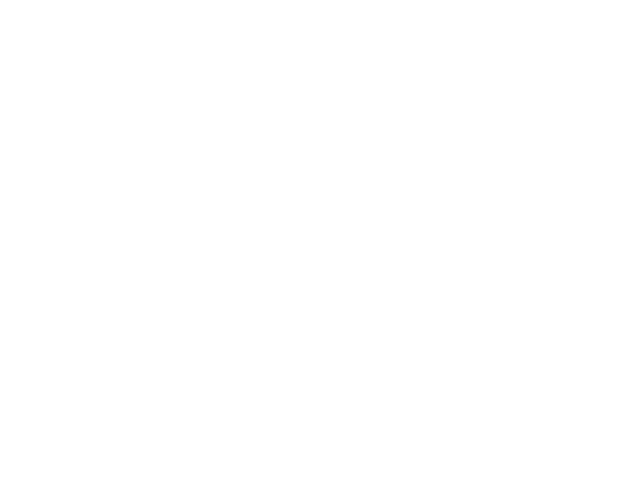
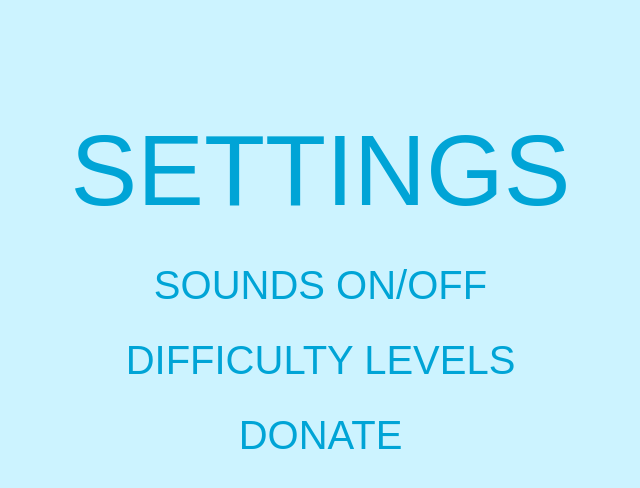
Before and after one commit to alexaraes/day17, a website: page dist/settings.html in a window 1280 px wide. Shown: the whole page, without its empty margins (348-988 px from the left). Drawn offline with Linux system fonts and the light colour scheme.

Commit message:
finished html

```diff
--- a/dist/settings.html
+++ b/dist/settings.html
@@ -2,13 +2,14 @@
 <html>
 <head>
 	<title></title>
+	<link rel="stylesheet" href="styles/style.css">
 </head>
 <body>
 	<section>
-		<div id="settings-title"></div>
-		<div class="settings"></div>
-		<div class="settings"></div>
-		<div class="settings"></div>
+		<div id="settings-title">SETTINGS</div>
+		<div class="settings">SOUNDS ON/OFF</div>
+		<div class="settings">DIFFICULTY LEVELS</div>
+		<div class="settings">DONATE</div>
 	</section>
 
 </body>
--- a/dist/styles/style.css
+++ b/dist/styles/style.css
@@ -40,4 +40,44 @@ body {
   padding-top: 50px;
   font-size: 100px; }
 
+#settings-title {
+  box-sizing: border-box;
+  height: 150px;
+  width: 550px;
+  color: #00a4d6;
+  margin-top: 5%;
+  margin-left: 30.5%;
+  margin-bottom: 20px;
+  padding-top: 50px;
+  font-size: 100px; }
+
+.settings {
+  box-sizing: border-box;
+  height: 75px;
+  width: 550px;
+  color: #00a4d6;
+  margin-left: 30.5%;
+  padding-top: 30px;
+  font-size: 40px; }
+
+#leaderboard {
+  box-sizing: border-box;
+  height: 150px;
+  width: 550px;
+  color: #00a4d6;
+  margin-top: 5%;
+  margin-left: 30.5%;
+  margin-bottom: 20px;
+  padding-top: 50px;
+  font-size: 100px; }
+
+.leaders {
+  box-sizing: border-box;
+  height: 75px;
+  width: 550px;
+  color: #00a4d6;
+  margin-left: 30.5%;
+  padding-top: 20px;
+  font-size: 40px; }
+
 /*# sourceMappingURL=style.css.map */
--- a/dist/styles/style.scss
+++ b/dist/styles/style.scss
@@ -47,3 +47,47 @@ body {
 	padding-top: 50px;
 	font-size: 100px;
 }
+
+#settings-title {
+	box-sizing: border-box;
+	height: 150px;
+	width: 550px;
+	color: $buttoncolor;
+	margin-top: 5%;
+	margin-left: 30.5%;
+	margin-bottom: 20px;
+	padding-top: 50px;
+	font-size: 100px;
+}
+
+.settings {
+	box-sizing: border-box;
+	height: 75px;
+	width: 550px;
+	color: $buttoncolor;
+	margin-left: 30.5%;
+	padding-top: 30px;
+	font-size: 40px;
+}
+
+#leaderboard {
+	box-sizing: border-box;
+	height: 150px;
+	width: 550px;
+	color: $buttoncolor;
+	margin-top: 5%;
+	margin-left: 30.5%;
+	margin-bottom: 20px;
+	padding-top: 50px;
+	font-size: 100px;
+}
+
+.leaders {
+	box-sizing: border-box;
+	height: 75px;
+	width: 550px;
+	color: $buttoncolor;
+	margin-left: 30.5%;
+	padding-top: 20px;
+	font-size: 40px;
+}
```
Also changed, not shown: dist/leaderboard.html (added, +16 -0 lines), 1 other file.
